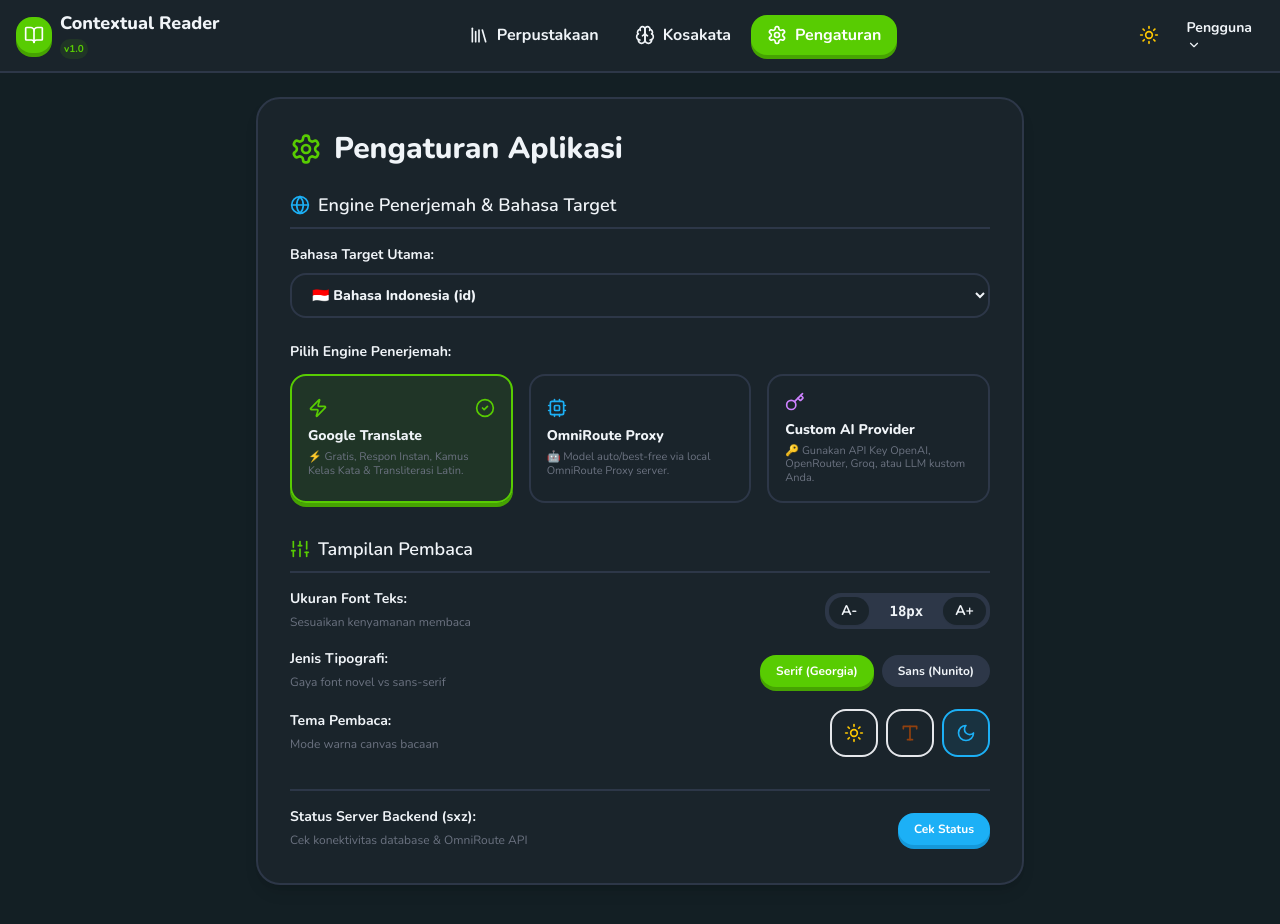
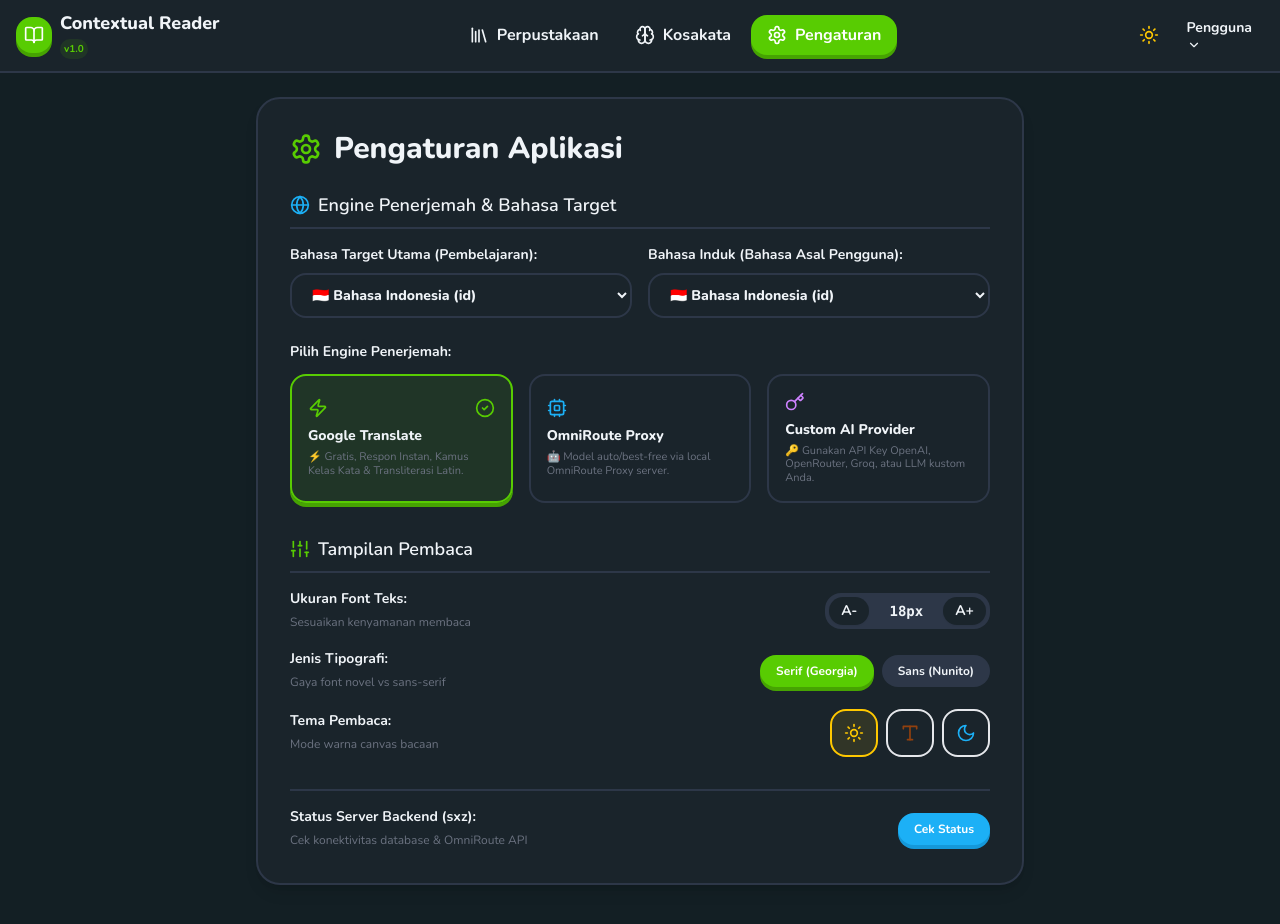
Before and after one commit to bagaswibowo/contextual-reader, a React (Vite) app in the folder frontend/: page /settings in a window 1280 px wide. Shown: the top 924 px of the page. Built offline with nearby package versions, Linux system fonts and the light colour scheme.

Commit message:
feat: dynamic mother tongue language selector (e.g. Spanish, French, Indonesian) for universal 3-layer translations

```diff
--- a/frontend/src/pages/Reader.jsx
+++ b/frontend/src/pages/Reader.jsx
@@ -20,7 +20,9 @@
     fontSize, setFontSize,
     fontFamily, setFontFamily,
     lineHeight, setLineHeight,
-    targetLanguage, setTargetLanguage, translationEngine,
+    targetLanguage, setTargetLanguage,
+    motherLanguage, setMotherLanguage,
+    translationEngine,
     customBaseUrl, customApiKey, customModel
   } = useReaderStore()
 
@@ -129,7 +131,7 @@
     })
 
     try {
-      const customConfig = { customBaseUrl, customApiKey, customModel }
+      const customConfig = { customBaseUrl, customApiKey, customModel, mother_lang: motherLanguage || 'id' }
       const res = await translationsApi.word(sentenceId, cleanedWord, langToUse, translationEngine || 'google', customConfig)
       if (typeof res.data === 'string' && res.data.includes('<!doctype html>')) {
         throw new Error('Terjadi kesalahan server internal. Silakan coba lagi.')
@@ -239,7 +241,7 @@
     })
 
     try {
-      const customConfig = { customBaseUrl, customApiKey, customModel }
+      const customConfig = { customBaseUrl, customApiKey, customModel, mother_lang: motherLanguage || 'id' }
       const res = await translationsApi.sentence(sentenceId, langToUse, translationEngine || 'google', customConfig)
       let text = res.data.indonesian_text || ''
       let notes = res.data.notes || ''
@@ -725,10 +727,12 @@
                                     </div>
                                   )}
 
-                                  {/* Layer 3: Indonesian Mother-Tongue Meaning (If target language is foreign) */}
-                                  {(activeWordPopup.lang || targetLanguage || 'id').toLowerCase() !== 'id' && (
+                                  {/* Layer 3: Mother-Tongue Meaning (If target language is different from user's mother language) */}
+                                  {(activeWordPopup.lang || targetLanguage || 'id').toLowerCase() !== (motherLanguage || 'id').toLowerCase() && (
                                     <div className="pt-1.5 flex items-center gap-1.5 text-duo-green font-bold text-xs border-t border-duo-green/20">
-                                      <span className="text-[10px] uppercase tracking-wider font-extrabold opacity-90 text-duo-green">🇮🇩 Arti Indonesia:</span>
+                                      <span className="text-[10px] uppercase tracking-wider font-extrabold opacity-90 text-duo-green">
+                                        {AVAILABLE_LANGUAGES.find(l => l.code === (motherLanguage || 'id'))?.flag || '🌐'} Arti ({AVAILABLE_LANGUAGES.find(l => l.code === (motherLanguage || 'id'))?.name || 'Indonesia'}):
+                                      </span>
                                       <span className="bg-duo-green/20 text-duo-green px-2 py-0.5 rounded font-extrabold text-sm sm:text-base">
                                         {activeWordPopup.data?.indonesian_meaning || 'Memuat...'}
                                       </span>
@@ -983,8 +987,8 @@
                     {activeSentencePopup.translation}
                   </p>
 
-                  {/* 3-Layer Interleaved Aligned Cards: Only for Non-Indonesian Target Languages */}
-                  {(activeSentencePopup.lang || targetLanguage || 'id').toLowerCase() !== 'id' && activeSentencePopup.grammar_details?.token_pairs?.length > 0 ? (
+                  {/* 3-Layer Interleaved Aligned Cards: Only when target language is different from user's mother language */}
+                  {(activeSentencePopup.lang || targetLanguage || 'id').toLowerCase() !== (motherLanguage || 'id').toLowerCase() && activeSentencePopup.grammar_details?.token_pairs?.length > 0 ? (
                     <div className="space-y-2 pt-2 border-t border-duo-blue/20">
                       <span className="text-xs sm:text-sm font-extrabold text-duo-blue uppercase tracking-wider flex items-center gap-1.5">
                         <Languages className="w-4 h-4 text-duo-blue shrink-0" />
@@ -1002,7 +1006,7 @@
                             <span className="font-mono text-xs font-bold text-duo-blue leading-tight tracking-tight mt-0.5">
                               {item.latin}
                             </span>
-                            {/* Layer 3: Terjemahan Bahasa Indonesia */}
+                            {/* Layer 3: Terjemahan Bahasa Induk Pengguna */}
                             <span className="text-xs font-bold text-duo-green bg-duo-green/10 px-1.5 py-0.5 rounded mt-1 max-w-[130px] truncate">
                               {item.meaning}
                             </span>
@@ -1010,7 +1014,7 @@
                         ))}
                       </div>
                     </div>
-                  ) : (activeSentencePopup.lang || targetLanguage || 'id').toLowerCase() !== 'id' && activeSentencePopup.transliteration ? (
+                  ) : (activeSentencePopup.lang || targetLanguage || 'id').toLowerCase() !== (motherLanguage || 'id').toLowerCase() && activeSentencePopup.transliteration ? (
                     <div className="space-y-2 pt-2 border-t border-duo-blue/20">
                       <span className="text-xs sm:text-sm font-extrabold text-duo-blue uppercase tracking-wider flex items-center gap-1.5">
                         <Languages className="w-4 h-4 text-duo-blue shrink-0" />
--- a/frontend/src/pages/Settings.jsx
+++ b/frontend/src/pages/Settings.jsx
@@ -6,12 +6,13 @@
 import { AVAILABLE_LANGUAGES } from '../constants/languages'
 
 export function Settings() {
-  const { theme, setTheme } = useTheme()
   const {
+    theme, setTheme,
     fontSize, setFontSize,
     fontFamily, setFontFamily,
     lineHeight, setLineHeight,
     targetLanguage, setTargetLanguage,
+    motherLanguage, setMotherLanguage,
     translationEngine, setTranslationEngine,
     customBaseUrl, setCustomBaseUrl,
     customApiKey, setCustomApiKey,
@@ -49,9 +50,10 @@
               Engine Penerjemah & Bahasa Target
             </h3>
 
-            {/* Default Target Language Dropdown (22 Languages) */}
+            {/* Default Target Language & Mother Tongue Language Dropdown */}
+            <div className="grid grid-cols-1 md:grid-cols-2 gap-4">
               <div className="space-y-2">
-              <label className="font-bold text-sm block">Bahasa Target Utama:</label>
+                <label className="font-bold text-sm block">Bahasa Target Utama (Pembelajaran):</label>
                 <select
                   value={targetLanguage || 'id'}
                   onChange={(e) => setTargetLanguage(e.target.value)}
@@ -63,6 +65,22 @@
                     </option>
                   ))}
                 </select>
+              </div>
+
+              <div className="space-y-2">
+                <label className="font-bold text-sm block">Bahasa Induk (Bahasa Asal Pengguna):</label>
+                <select
+                  value={motherLanguage || 'id'}
+                  onChange={(e) => setMotherLanguage(e.target.value)}
+                  className="input-duo py-2.5 px-4 text-sm font-extrabold w-full cursor-pointer bg-white dark:bg-dark-card border-2 border-duo-green/40 rounded-duo"
+                >
+                  {AVAILABLE_LANGUAGES.map(l => (
+                    <option key={l.code} value={l.code}>
+                      {l.flag} {l.name} ({l.code})
+                    </option>
+                  ))}
+                </select>
+              </div>
             </div>
 
             {/* Translation Engine Selector */}
--- a/frontend/src/stores/index.js
+++ b/frontend/src/stores/index.js
@@ -45,6 +45,7 @@
       showWordHints: true,
       lineHeight: 1.8,
       targetLanguage: 'id',
+      motherLanguage: 'id',
       translationEngine: 'google', // 'google' | 'omni' | 'custom'
       customBaseUrl: '',
       customApiKey: '',
@@ -57,6 +58,7 @@
       setShowWordHints: (show) => set({ showWordHints: show }),
       setLineHeight: (height) => set({ lineHeight: Math.max(1.4, Math.min(2.5, height)) }),
       setTargetLanguage: (targetLanguage) => set({ targetLanguage }),
+      setMotherLanguage: (motherLanguage) => set({ motherLanguage }),
       setTranslationEngine: (translationEngine) => set({ translationEngine }),
       setCustomBaseUrl: (customBaseUrl) => set({ customBaseUrl }),
       setCustomApiKey: (customApiKey) => set({ customApiKey }),
--- a/frontend/src/utils/api.js
+++ b/frontend/src/utils/api.js
@@ -60,6 +60,7 @@
       sentence_id: sentenceId,
       word,
       target_lang: targetLang,
+      mother_lang: customConfig.mother_lang || 'id',
       engine,
       custom_base_url: customConfig.customBaseUrl,
       custom_api_key: customConfig.customApiKey,
@@ -69,6 +70,7 @@
     api.post('/translations/sentence/', {
       sentence_id: sentenceId,
       target_lang: targetLang,
+      mother_lang: customConfig.mother_lang || 'id',
       engine,
       custom_base_url: customConfig.customBaseUrl,
       custom_api_key: customConfig.customApiKey,
```
Also changed, not shown: 2 other files (tests, documents, lock files or other folders). Lines whose indentation alone changed are shown as unchanged.
